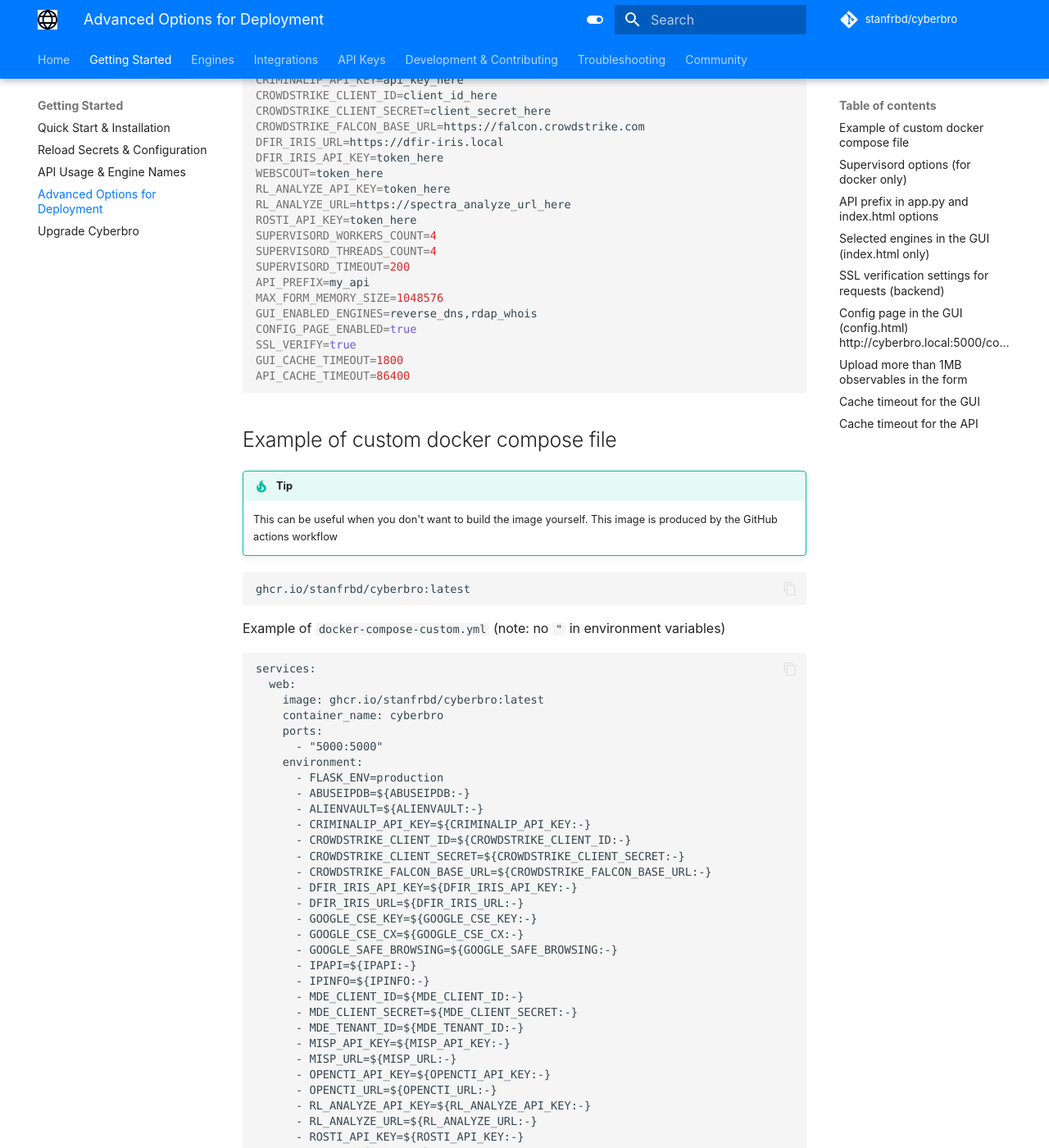
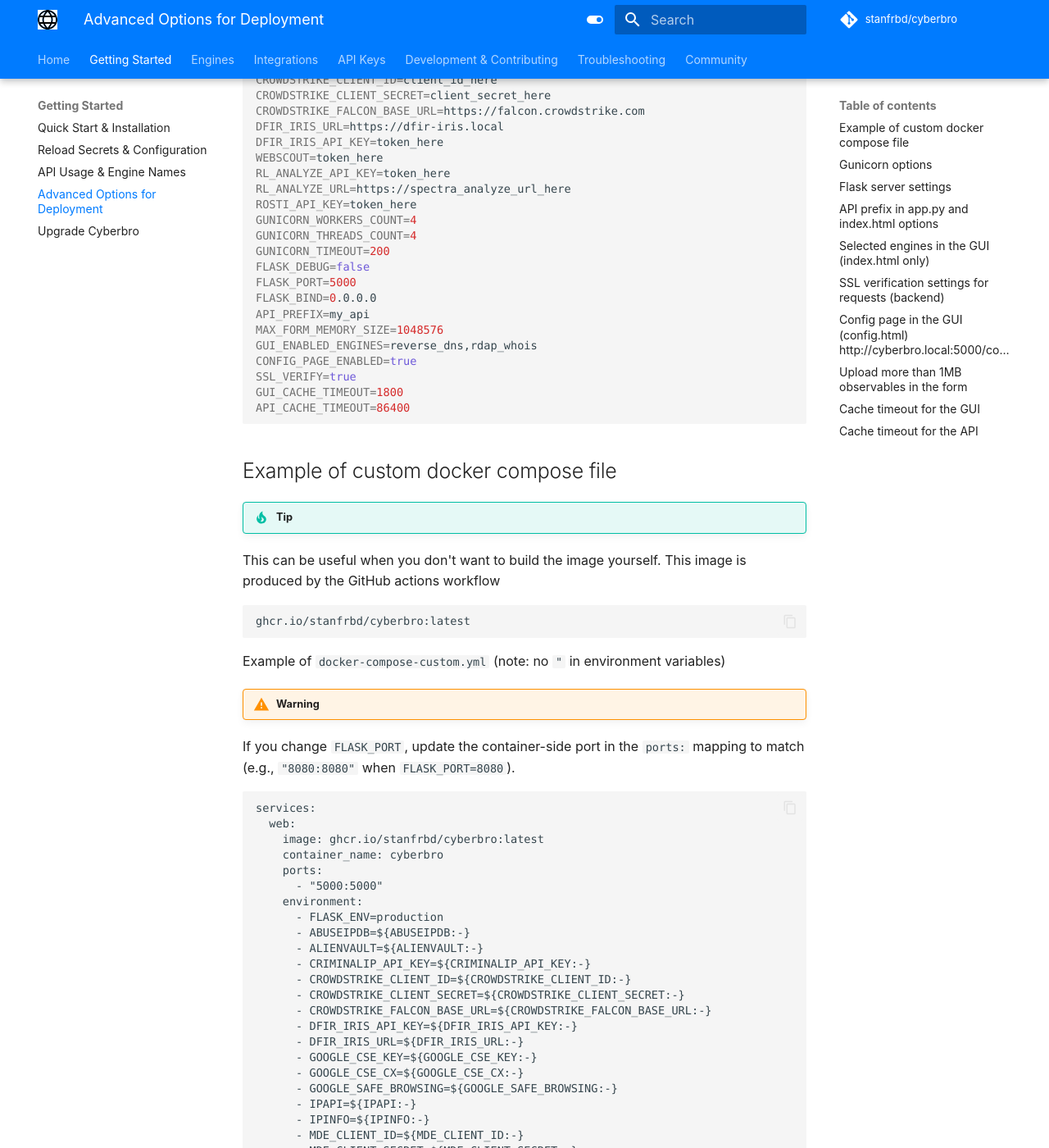
Before and after one commit to ubahmapk/cyberbro, an MkDocs documentation site: the page built from docs/quick-start/Advanced-options-for-deployment.md, in a window 1280 px wide and 1400 px high, scrolled down 802 px. Shown: the whole window at 82% size. Built offline with MkDocs 1.6.1 and Material for MkDocs 9.7.7, drawn with Linux system fonts in a browser that asks for light colours; some web fonts are replaced; comment, search, counter and statistics services are not loaded; some of the changed text lies outside the part shown.

Commit message:
Updated documentation for newly added variables

````diff
--- a/docs/quick-start/Advanced-options-for-deployment.md
+++ b/docs/quick-start/Advanced-options-for-deployment.md
@@ -1,11 +1,11 @@
 # Advanced options for deployment
 
 !!! tip
-    All variables from `secrets.json` can be converted to **environment variables** (uppercase).
+All variables from `secrets.json` can be converted to **environment variables** (uppercase).
 
 !!! note
-    You can add these environment variables in a `docker-compose-custom.yml` or just a `docker-compose-custom.yml` with a `.env`.
-    If you don't specify proxy, no proxy will be used.
+You can add these environment variables in a `docker-compose-custom.yml` or just a `docker-compose-custom.yml` with a `.env`.
+If you don't specify proxy, no proxy will be used.
 
 Here is a list of all available environment variables that can be used with examples:
 
@@ -39,9 +39,12 @@
 RL_ANALYZE_API_KEY=token_here
 RL_ANALYZE_URL=https://spectra_analyze_url_here
 ROSTI_API_KEY=token_here
-SUPERVISORD_WORKERS_COUNT=4
-SUPERVISORD_THREADS_COUNT=4
-SUPERVISORD_TIMEOUT=200
+GUNICORN_WORKERS_COUNT=4
+GUNICORN_THREADS_COUNT=4
+GUNICORN_TIMEOUT=200
+FLASK_DEBUG=false
+FLASK_PORT=5000
+FLASK_BIND=0.0.0.0
 API_PREFIX=my_api
 MAX_FORM_MEMORY_SIZE=1048576
 GUI_ENABLED_ENGINES=reverse_dns,rdap_whois
@@ -54,13 +57,16 @@
 ## Example of custom docker compose file
 
 !!! tip
-    This can be useful when you don't want to build the image yourself. This image is produced by the GitHub actions workflow
+This can be useful when you don't want to build the image yourself. This image is produced by the GitHub actions workflow
 
 ```
 ghcr.io/stanfrbd/cyberbro:latest
 ```
 
 Example of `docker-compose-custom.yml` (note: no `"` in environment variables)
+
+!!! warning
+If you change `FLASK_PORT`, update the container-side port in the `ports:` mapping to match (e.g., `"8080:8080"` when `FLASK_PORT=8080`).
 
 ```
 services:
@@ -105,9 +111,12 @@
       - GUI_CACHE_TIMEOUT=${GUI_CACHE_TIMEOUT1800:-}
       - API_CACHE_TIMEOUT=${API_CACHE_TIMEOUT86400:-}
       - GUI_ENABLED_ENGINES=${GUI_ENABLED_ENGINES:-}
-      - SUPERVISORD_WORKERS_COUNT=${SUPERVISORD_WORKERS_COUNT:-}
-      - SUPERVISORD_THREADS_COUNT=${SUPERVISORD_THREADS_COUNT:-}
-      - SUPERVISORD_TIMEOUT=${SUPERVISORD_TIMEOUT:-}
+      - GUNICORN_WORKERS_COUNT=${GUNICORN_WORKERS_COUNT:-}
+      - GUNICORN_THREADS_COUNT=${GUNICORN_THREADS_COUNT:-}
+      - GUNICORN_TIMEOUT=${GUNICORN_TIMEOUT:-}
+      - FLASK_DEBUG=${FLASK_DEBUG:-}
+      - FLASK_PORT=${FLASK_PORT:-}
+      - FLASK_BIND=${FLASK_BIND:-}
       - API_PREFIX=${API_PREFIX:-}
       - MAX_FORM_MEMORY_SIZE=${MAX_FORM_MEMORY_SIZE:-}
     restart: always
@@ -128,42 +137,104 @@
 **You can use the file `.env.sample` as a template to create your own `.env` file.**
 
 !!! danger
-    Make sure you use either `secrets.json` or `.env` file for your deployment, not both.
-    This may lead to unexpected behavior as the application will try to read both files and may override some values.
+Make sure you use either `secrets.json` or `.env` file for your deployment, not both.
+This may lead to unexpected behavior as the application will try to read both files and may override some values.
 
 !!! note
-    `./data:/app/data`: This maps the `data` directory on your host machine to the `/app/data` directory inside the container. This is mandatory for persisting the database `results.db` that is used by Cyberbro.
-    `./logs:/var/log/cyberbro`: This maps the `logs` directory on your host machine to the `/var/log/cyberbro` directory inside the container. This is useful for persisting log files generated by the application, allowing you to access and analyze logs even after the container is stopped or removed.
+`./data:/app/data`: This maps the `data` directory on your host machine to the `/app/data` directory inside the container. This is mandatory for persisting the database `results.db` that is used by Cyberbro.
+`./logs:/var/log/cyberbro`: This maps the `logs` directory on your host machine to the `/var/log/cyberbro` directory inside the container. This is useful for persisting log files generated by the application, allowing you to access and analyze logs even after the container is stopped or removed.
 
-## Supervisord options (for docker only)
+## Gunicorn options
 
-This options will be applied only if the script `prod/advanced_config.py` is run (automatic in docker)
+These options are applied via `prod/gunicorn.conf.py`, which reads them from `get_config()` at startup.
 
 **In `secrets.json`:**
 
-* Adding `"supervisord_workers_count": 4` in `secrets.json` will set `-w 4` in `supervisord.conf`
-* Adding `"supervisord_threads_count": 4` in `secrets.json` will set `-t 4` in `supervisord.conf`
-* Adding `"supervisord_timeout": 200` in `secrets.json` will set `--timeout 200` in `supervisord.conf`
+- Adding `"gunicorn_workers_count": 4` in `secrets.json` will set the number of gunicorn worker processes
+- Adding `"gunicorn_threads_count": 4` in `secrets.json` will set the number of threads per worker
+- Adding `"gunicorn_timeout": 200` in `secrets.json` will set the worker timeout in seconds
 
 **Or using environment variables:**
 
 ```bash
-export SUPERVISORD_WORKERS_COUNT=4
-export SUPERVISORD_THREADS_COUNT=4
-export SUPERVISORD_TIMEOUT=200
+export GUNICORN_WORKERS_COUNT=4
+export GUNICORN_THREADS_COUNT=4
+export GUNICORN_TIMEOUT=200
 ```
 
 !!! note
-    These variables are optional, so if they don't exist in `secrets.json`, the original config (in `prod/supervisord.conf`) will be applied by default.
+These variables are optional. If they don't exist in `secrets.json` or ENV, the defaults (`workers=1`, `threads=1`, `timeout=120`) will be used.
+
+## Flask server settings
+
+These options control the interface and port that gunicorn/Flask binds to, as well as debug mode.
+
+**`flask_debug`** — enables Flask debug mode (default: `false`).
+
+!!! danger
+Never enable `flask_debug` in production. It exposes an interactive debugger and disables security features.
+
+**In `secrets.json`:**
+
+```json
+"flask_debug": false
+```
+
+**Or using environment variables:**
+
+```bash
+export FLASK_DEBUG=false
+```
+
+---
+
+**`flask_port`** — port that gunicorn/Flask binds to inside the container (default: `5000`).
+
+!!! warning
+**In Docker**, `flask_port` controls the container-side port. The left side of the `ports:` mapping in `docker-compose.yml` must match this value for external access (e.g., `"5000:5000"` when `flask_port=5000`).
+
+**In `secrets.json`:**
+
+```json
+"flask_port": 5000
+```
+
+**Or using environment variables:**
+
+```bash
+export FLASK_PORT=5000
+```
+
+---
+
+**`flask_bind`** — network interface gunicorn binds to (default: `0.0.0.0`).
+
+!!! warning
+**In Docker**, changing `flask_bind` from `0.0.0.0` may prevent the container from being reachable on the mapped port.
+
+**In `secrets.json`:**
+
+```json
+"flask_bind": "0.0.0.0"
+```
+
+**Or using environment variables:**
+
+```bash
+export FLASK_BIND=0.0.0.0
+```
+
+!!! note
+All three Flask server settings are optional. If omitted, defaults are `flask_debug=false`, `flask_port=5000`, `flask_bind=0.0.0.0`.
 
 ## API prefix in `app.py` and `index.html` options
 
 **In `secrets.json`:**
 
 !!! tip
-    By default, the API is accessible at `http://cyberbro_instance:5000/api`
+By default, the API is accessible at `http://cyberbro_instance:5000/api`
 
-* Adding `"api_prefix": "my_api"` in `secrets.json` will set all the original prefix `/api/` endpoints to be renamed by prefix `/my_api/` endpoints in the files `app.py` and `index.html`
+- Adding `"api_prefix": "my_api"` in `secrets.json` will set all the original prefix `/api/` endpoints to be renamed by prefix `/my_api/` endpoints in the files `app.py` and `index.html`
 
 **Or using environment variables:**
 
@@ -172,13 +243,13 @@
 ```
 
 !!! note
-    This variable is optional, so if it doesn't exist in `secrets.json`, the API will be accessible at `/api/` by default.
+This variable is optional, so if it doesn't exist in `secrets.json`, the API will be accessible at `/api/` by default.
 
 ## Selected engines in the GUI (`index.html` only)
 
 **In `secrets.json`:**
 
-* Adding `"gui_enabled_engines": ["reverse_dns", "rdap_whois"]` in `secrets.json` will restrict usage of these two engines in the GUI.
+- Adding `"gui_enabled_engines": ["reverse_dns", "rdap_whois"]` in `secrets.json` will restrict usage of these two engines in the GUI.
 
 **Or using environment variables:**
 
@@ -187,17 +258,17 @@
 ```
 
 !!! note
-    This variable is optional, so if it doesn't exist in `secrets.json` or ENV, all engines will be displayed in the GUI.
+This variable is optional, so if it doesn't exist in `secrets.json` or ENV, all engines will be displayed in the GUI.
 
 !!! tip
-    Example: for the demo instance of cyberbro, only these engines are used:
-    `"gui_enabled_engines": ["reverse_dns", "rdap_whois", "ipquery", "abuseipdb", "virustotal", "spur", "google_safe_browsing", "shodan", "phishtank", "threatfox", "urlscan", "google", "github", "opencti", "abusix", "hudsonrock"]`
-    With environment variable: `GUI_ENABLED_ENGINES=reverse_dns,rdap_whois,ipquery,abuseipdb,virustotal,spur,google_safe_browsing,shodan,phishtank,threatfox,urlscan,google,github,opencti,abusix,hudsonrock`
+Example: for the demo instance of cyberbro, only these engines are used:
+`"gui_enabled_engines": ["reverse_dns", "rdap_whois", "ipquery", "abuseipdb", "virustotal", "spur", "google_safe_browsing", "shodan", "phishtank", "threatfox", "urlscan", "google", "github", "opencti", "abusix", "hudsonrock"]`
+With environment variable: `GUI_ENABLED_ENGINES=reverse_dns,rdap_whois,ipquery,abuseipdb,virustotal,spur,google_safe_browsing,shodan,phishtank,threatfox,urlscan,google,github,opencti,abusix,hudsonrock`
 
 ## SSL verification settings for requests (backend)
 
 !!! danger
-    This is really insecure to do disable it, do it at your own risk.
+This is really insecure to do disable it, do it at your own risk.
 
 You can change the default behavior using the following:
 
@@ -212,12 +283,12 @@
 ```
 
 !!! tip
-    This variable is optional, so if it doesn't exist in `secrets.json` or ENV, it will use the default parameter (True) which is more secure.
+This variable is optional, so if it doesn't exist in `secrets.json` or ENV, it will use the default parameter (True) which is more secure.
 
 ## Config page in the GUI (`config.html`) http://cyberbro.local:5000/config
 
 !!! danger
-    This is unsecure so it is disabled by default.
+This is unsecure so it is disabled by default.
 
 You can add it using the following:
 
@@ -232,7 +303,7 @@
 ```
 
 !!! note
-    This variable is optional, so if it doesn't exist in `secrets.json` or ENV, it will be disabled by default.
+This variable is optional, so if it doesn't exist in `secrets.json` or ENV, it will be disabled by default.
 
 ## Upload more than 1MB observables in the form
 
@@ -240,45 +311,52 @@
 **In `secrets.json`:**
 Adding `"max_form_memory_size": 1048576` in `secrets.json` will set the limit to 1MB (1048576 bytes) in the form.
 **Or using environment variables:**
+
 ```bash
 export MAX_FORM_MEMORY_SIZE=1048576
 ```
+
 !!! note
-    The value must be set in bytes, so 1MB = 1048576 bytes, 2MB = 2097152 bytes, etc.
-    Don't set it too high, it can cause problems with the database or treatment of the data.
-    This variable is optional, so if it doesn't exist in `secrets.json` or ENV, it will use the default parameter (1MB).
+The value must be set in bytes, so 1MB = 1048576 bytes, 2MB = 2097152 bytes, etc.
+Don't set it too high, it can cause problems with the database or treatment of the data.
+This variable is optional, so if it doesn't exist in `secrets.json` or ENV, it will use the default parameter (1MB).
 
 [Flask doc about MAX_FORM_MEMORY_SIZE](https://flask.palletsprojects.com/en/stable/config/#MAX_FORM_MEMORY_SIZE)
 
 ## Cache timeout for the GUI
 
 !!! note
-    This is the timeout for the cache in the GUI, not the API.
-    The default value is 1800 seconds (30 minutes).
-    You can change this value using the following:
+This is the timeout for the cache in the GUI, not the API.
+The default value is 1800 seconds (30 minutes).
+You can change this value using the following:
 **In `secrets.json`:**
 Adding `"gui_cache_timeout": 1800` in `secrets.json` will set the timeout to 30 minutes (1800 seconds) in the GUI.
 **Or using environment variables:**
+
 ```bash
 export GUI_CACHE_TIMEOUT=1800
 ```
+
 !!! note
-    The value must be set in seconds, so 1 minute = 60 seconds, 1 hour = 3600 seconds, etc.
-    Don't set it too high, it can cause problems with the database or treatment of the data.
-    This variable is optional, so if it doesn't exist in `secrets.json` or ENV, it will use the default parameter (30 minutes).
+The value must be set in seconds, so 1 minute = 60 seconds, 1 hour = 3600 seconds, etc.
+Don't set it too high, it can cause problems with the database or treatment of the data.
+This variable is optional, so if it doesn't exist in `secrets.json` or ENV, it will use the default parameter (30 minutes).
 
 ## Cache timeout for the API
+
 !!! note
-    This is the timeout for the cache in the API, not the GUI.
-    The default value is 86400 seconds (24 hours).
-    You can change this value using the following:
+This is the timeout for the cache in the API, not the GUI.
+The default value is 86400 seconds (24 hours).
+You can change this value using the following:
 **In `secrets.json`:**
 Adding `"api_cache_timeout": 86400` in `secrets.json` will set the timeout to 24 hours (86400 seconds) in the API.
 **Or using environment variables:**
+
 ```bash
 export API_CACHE_TIMEOUT=86400
 ```
+
 !!! note
-    The value must be set in seconds, so 1 minute = 60 seconds, 1 hour = 3600 seconds, etc.
-    Don't set it too high, it can cause problems with the database or treatment of the data.
-    This variable is optional, so if it doesn't exist in `secrets.json` or ENV, it will use the default parameter (24 hours).
+The value must be set in seconds, so 1 minute = 60 seconds, 1 hour = 3600 seconds, etc.
+Don't set it too high, it can cause problems with the database or treatment of the data.
+This variable is optional, so if it doesn't exist in `secrets.json` or ENV, it will use the default parameter (24 hours).
````
Also changed, not shown: docs/quick-start/Quick-start-&-Installation.md (+4 -1 lines).
